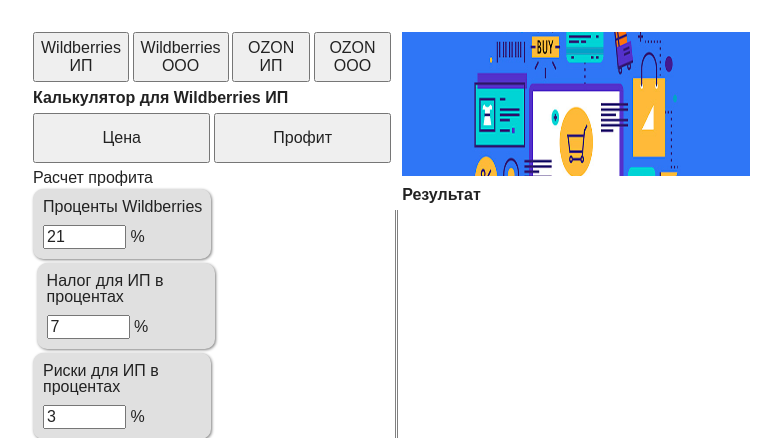
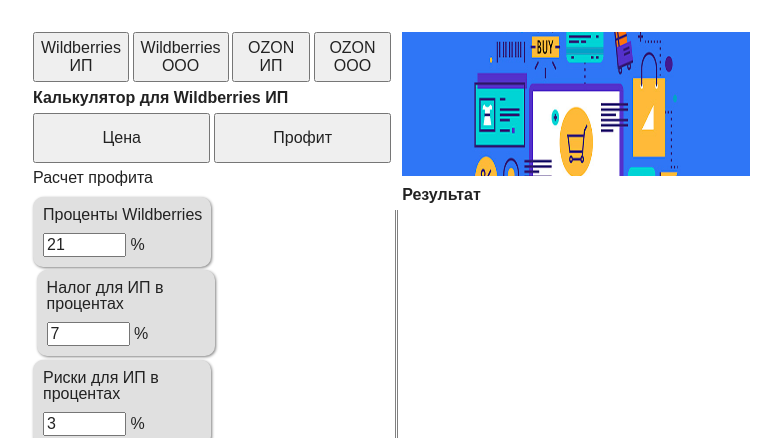
Before and after one commit to romz987/calculon, a Flask app: page / in a window 1280 px wide, after a click on "Профит". Shown: the part 86-524 px from the top of the page, without its empty margins (223-1004 px from the left). Run offline with Flask 3, Linux system fonts and the light colour scheme.

Commit message:
cosmetics

```diff
--- a/calculon_app/static/styles/fields.css
+++ b/calculon_app/static/styles/fields.css
@@ -91,9 +91,15 @@
 	margin-bottom: 0px;
 }
 
-#complectHeader{
+.complectHeader{
   margin-top: 2%;
 }
+
+.profitHeader{
+  margin-top: 2%;
+  margin-bottom: 2%;
+}
+
 
 #count {
 	width: 40px;
```
